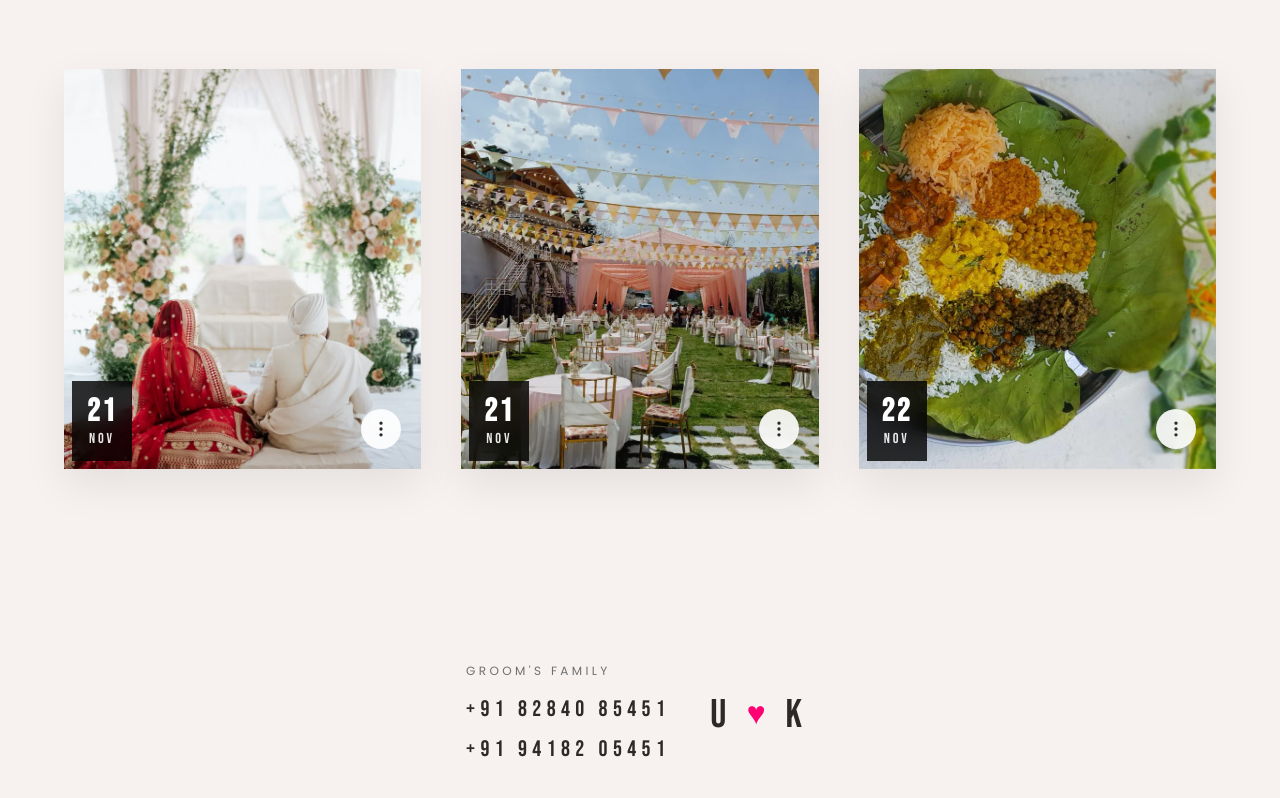
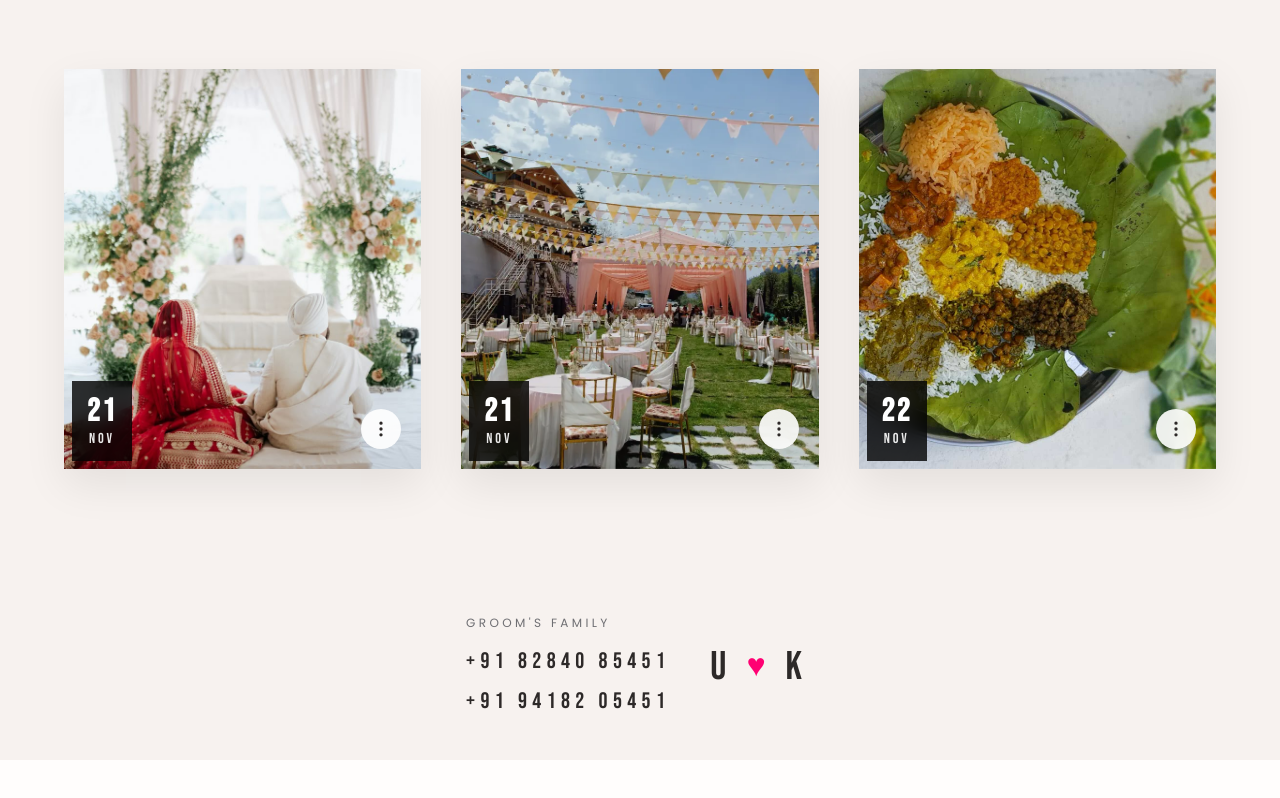
Before and after one commit to udbhateja/wedding-invite, a plain HTML site: page index.html in a window 1280 px wide. Shown: the part 1908-2706 px from the top of the page. After the commit the page ends 2668 px from the top, so only its background shows below. Drawn offline with Linux system fonts and the light colour scheme; a web font is replaced by a local one.

Commit message:
Contact spacing reduced

```diff
--- a/styles/main.css
+++ b/styles/main.css
@@ -1155,7 +1155,7 @@ button {
 .site-footer {
   background: var(--color-background-cream);
   color: var(--color-text-primary);
-  padding: var(--spacing-xl) 0 var(--spacing-lg);
+  padding: var(--spacing-md) 0 var(--spacing-lg);
   position: relative;
 }
 
```
